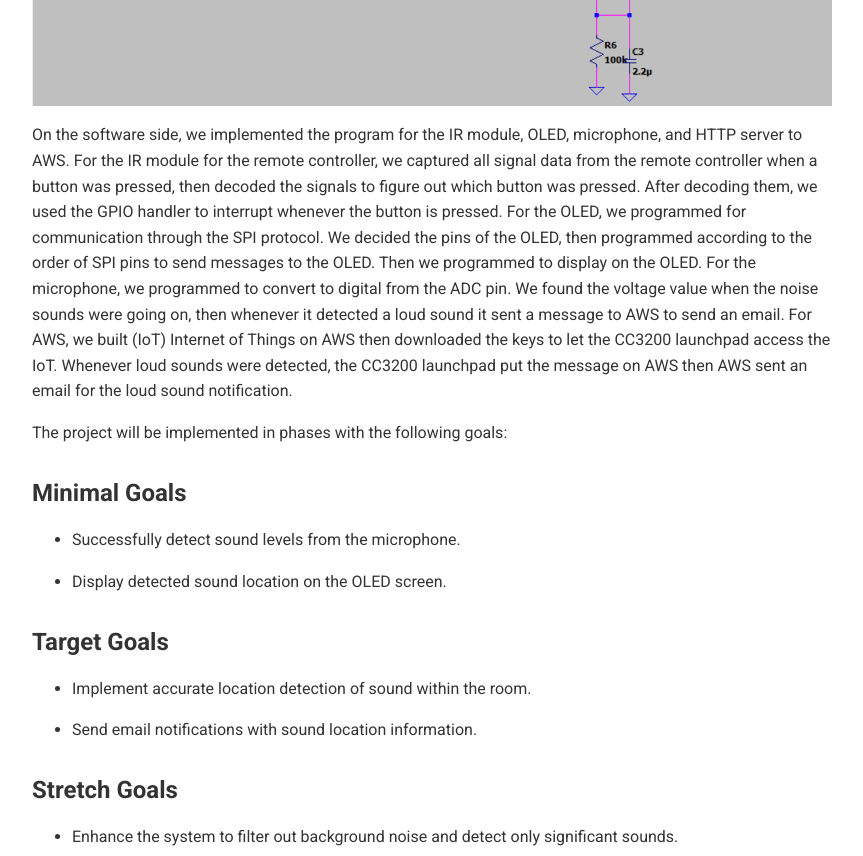
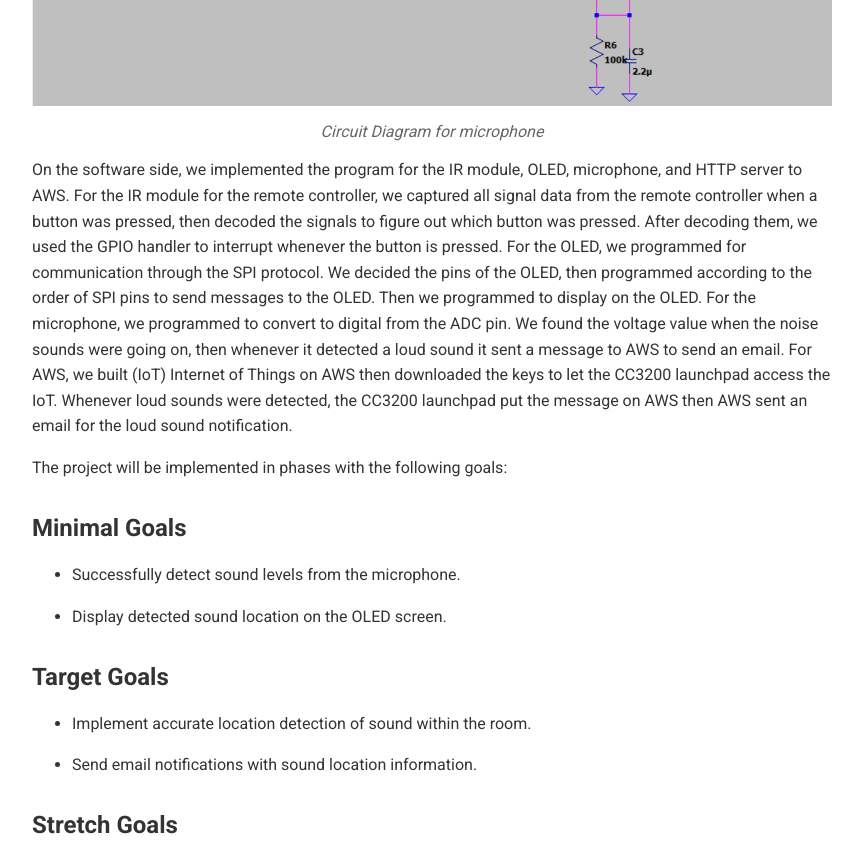
Before and after one commit to HandsomeTiger/FinalProject.github.io, a plain HTML site: page index.html in a window 1280 px wide. Shown: the part 3560-4416 px from the top of the page, without its empty margins (208-1071 px from the left). Drawn offline with Linux system fonts and the light colour scheme.

Commit message:
Update index.html

```diff
--- a/index.html
+++ b/index.html
@@ -144,6 +144,7 @@
 <p><strong>Circuit Diagram for microphone:</strong></p>
 <figure class="center">
 <img src="EEC172FinalProjectPics/Microphone_Circuit_diagram.png" alt="Circuit Diagram for microphone" />
+<figcaption>Circuit Diagram for microphone</figcaption>
 </figure>
 <p>On the software side, we implemented the program for the IR module, OLED, microphone, and HTTP server to AWS. For the IR module for the remote controller, we captured all signal data from the remote controller when a button was pressed, then decoded the signals to figure out which button was pressed. After decoding them, we used the GPIO handler to interrupt whenever the button is pressed. For the OLED, we programmed for communication through the SPI protocol. We decided the pins of the OLED, then programmed according to the order of SPI pins to send messages to the OLED. Then we programmed to display on the OLED. For the microphone, we programmed to convert to digital from the ADC pin. We found the voltage value when the noise sounds were going on, then whenever it detected a loud sound it sent a message to AWS to send an email. For AWS, we built (IoT) Internet of Things on AWS then downloaded the keys to let the CC3200 launchpad access the IoT. Whenever loud sounds were detected, the CC3200 launchpad put the message on AWS then AWS sent an email for the loud sound notification.</p>
 <p>The project will be implemented in phases with the following goals:</p>
```
